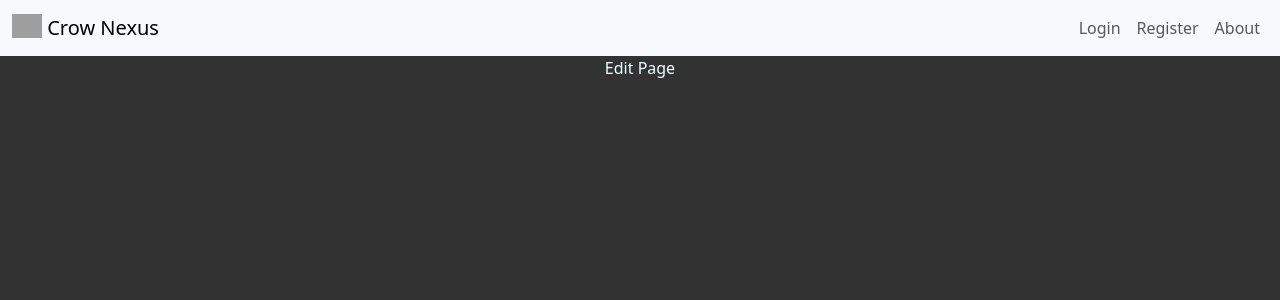
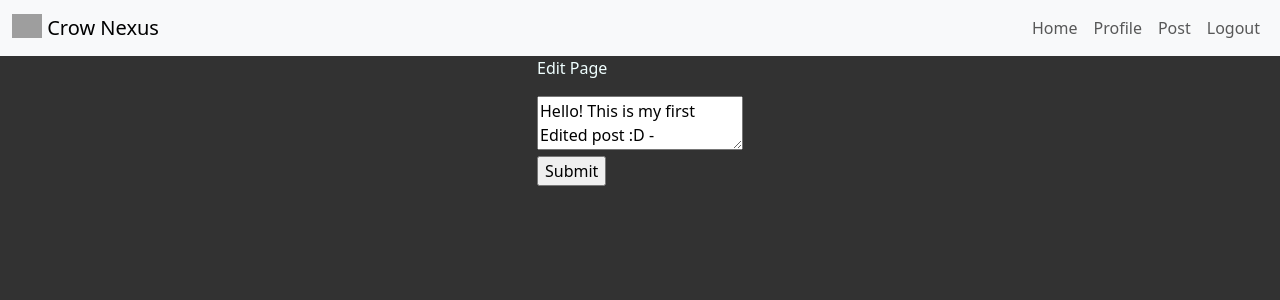
Before and after one commit to zilogfa/NexCrow, a Flask app: page /edit-post/1 in a window 1280 px wide. Shown: the top 300 px of the page. Run offline with Flask 3, Linux system fonts and the light colour scheme; a user stored in the database is signed in; some libraries are stand-ins or nearby versions; grey boxes are pictures that could not be loaded.

Commit message:
follow/unfollow & edit/delete post added.

```diff
--- a/main.py
+++ b/main.py
@@ -78,6 +78,13 @@
     db.Column('post_id', db.Integer, db.ForeignKey('post.id'), primary_key=True)
 )
 
+    followers = db.Table(
+    'followers',
+    db.Column('follower_id', db.Integer, db.ForeignKey('user.id'), primary_key=True),
+    db.Column('followed_id', db.Integer, db.ForeignKey('user.id'), primary_key=True)
+)
+
+
     class User(db.Model, UserMixin):
         """User Meta Data DB:--> id(unique), username[String(40)], email[String(80)], phone_number[String(20)], password[String(80)], created_at[datetime.utc], updated_at[datetime.utc], is_blocked[Boolean]"""
         __tablename__ = 'user'
@@ -95,6 +102,25 @@
         posts = relationship('Post', back_populates='user')
         comments = db.relationship('Comment', back_populates='user')
         liked_posts = db.relationship('Post', secondary=likes, backref='likers')
+
+        followed = db.relationship(
+        'User', secondary=followers,
+        primaryjoin=(followers.c.follower_id == id),
+        secondaryjoin=(followers.c.followed_id == id),
+        backref=db.backref('followers', lazy='dynamic'), lazy='dynamic'
+    )
+
+        def follow(self, user):
+            if not self.is_following(user):
+                self.followed.append(user)
+
+        def unfollow(self, user):
+            if self.is_following(user):
+                self.followed.remove(user)
+
+        def is_following(self, user):
+            return self.followed.filter(followers.c.followed_id == user.id).count() > 0
+
 
     class Post(db.Model):
         """Post Meta Data DB: body[Text], likes[default=0], created_at[utcnow], updated_at[utcnow]"""
@@ -200,13 +226,14 @@
         all_user_posts = current_user.posts
         return render_template('profile.html', user_posts=all_user_posts, current_user=current_user, logged_in=current_user.is_authenticated)
 
-    # -------------------- Other User Profile Page  -----------------------------
+    # -------------------- User Profile Page by ID  -------------------------
     @app.route('/<int:user_id>')
-    def user_posts(user_id):
+    @login_required
+    def user_profile(user_id):
         user = User.query.get(user_id)
         if user:
             posts = user.posts
-            return render_template('user_posts.html', user=user, posts=posts, current_user=current_user, logged_in=current_user.is_authenticated)
+            return render_template('user_profile.html', user=user, posts=posts, current_user=current_user, logged_in=current_user.is_authenticated)
         else:
             flash('User not found.')
             return redirect(url_for('home'))
@@ -282,17 +309,58 @@
 
         return redirect(url_for('show_post', post_id=post_id))
 
+    # -------------------- Follow / Unfollow -----------------------------------
+    #---------------------------------------------------------------------------
+
+    # Follow .................................................
+    @app.route('/user/<int:user_id>/follow', methods=['POST'])
+    @login_required
+    def follow(user_id):
+        user = User.query.get(user_id)
+        if user:
+            current_user.follow(user)
+            db.session.commit()
+            flash('You are now following {}'.format(user.username))
+        else:
+            flash('User not found')
+        return redirect(url_for('user_profile', user_id=user_id))
+
+    #Unfollow ..................................................
+    @app.route('/user/<int:user_id>/unfollow', methods=['POST'])
+    @login_required
+    def unfollow(user_id):
+        user = User.query.get(user_id)
+        if user:
+            current_user.unfollow(user)
+            db.session.commit()
+            flash('You have unfollowed {}'.format(user.username))
+        else:
+            flash('User not found')
+        return redirect(url_for('user_profile', user_id=user_id))
+
     # -------------------- Edit Page  ------------------------------------------
 
     @app.route('/edit-post/<int:post_id>', methods=['POST', 'GET'])
+    @login_required
     def edit_post(post_id):
-        return render_template('edit.html')
+        post = Post.query.get_or_404(post_id)
+        edit_form = PostForm(obj=post)
+        if edit_form.validate_on_submit():
+            post.body = edit_form.body.data
+            db.session.commit()
+            return redirect(url_for('profile'))
+        return render_template('edit_post.html', form=edit_form ,post=post, current_user=current_user, logged_in=current_user.is_authenticated)
 
     # -------------------- Delete Page  -----------------------------------------
 
-    @app.route('/delete/<int:post_id>', methods=['POST'])
-    def delete(post_id):
-        return
+    @app.route('/delete-post')
+    @login_required
+    def delete_post():
+        id = request.args.get('post_id')
+        post_to_delete = Post.query.get(id)
+        db.session.delete(post_to_delete)
+        db.session.commit()
+        return redirect('profile')
 
     # -------------------- About Page  -----------------------------------------
 
--- a/templates/edit.html
+++ /dev/null
@@ -1,6 +0,0 @@
-{% extends 'base.html' %}
-{% block content %}
-
-<p>Edit Page</p>
-
-{% endblock %}
--- /dev/null
+++ b/templates/edit_post.html
@@ -0,0 +1,12 @@
+{% extends 'base.html' %}
+{% block content %}
+
+<p>Edit Page</p>
+
+<form method="POST">
+    {{ form.csrf_token }}
+    {{ form.body(size=40, placeholder='Stick a new task') }} <br>
+    {{ form.submit }}
+</form>
+
+{% endblock %}
--- a/templates/index.html
+++ b/templates/index.html
@@ -6,7 +6,7 @@
 
 {% for post in posts %}
 <div>
-    <a href="{{ url_for('user_posts', user_id=post.user.id) }}">
+    <a href="{{ url_for('user_profile', user_id=post.user.id) }}">
         <p>
 
             <span>
```
Also changed, not shown: templates/profile.html (+13 -7 lines), templates/user_profile.html (renamed from templates/user_posts.html, +15 -0 lines), instance/user.db, static/profile_pictures/8580d9bb266503f9.png (added), static/profile_pictures/f1494e7cbf92061f.png (added).
